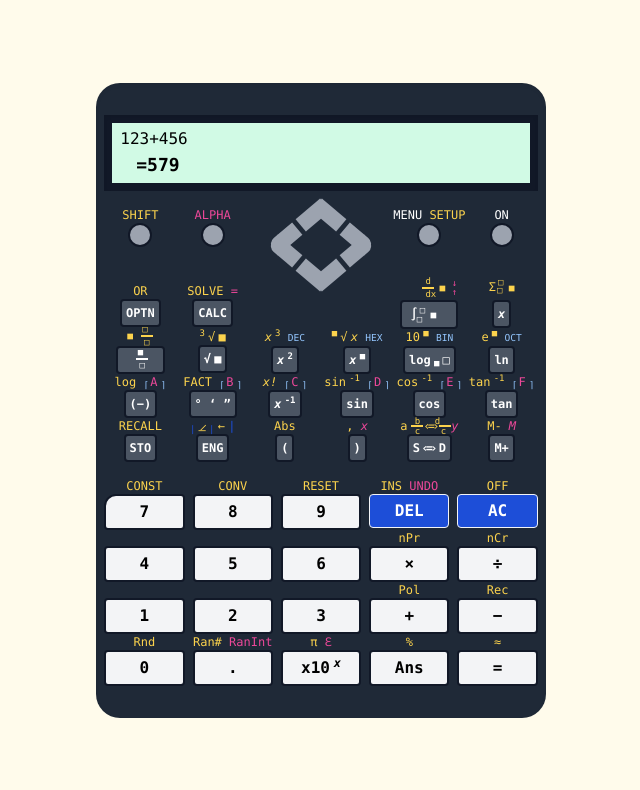
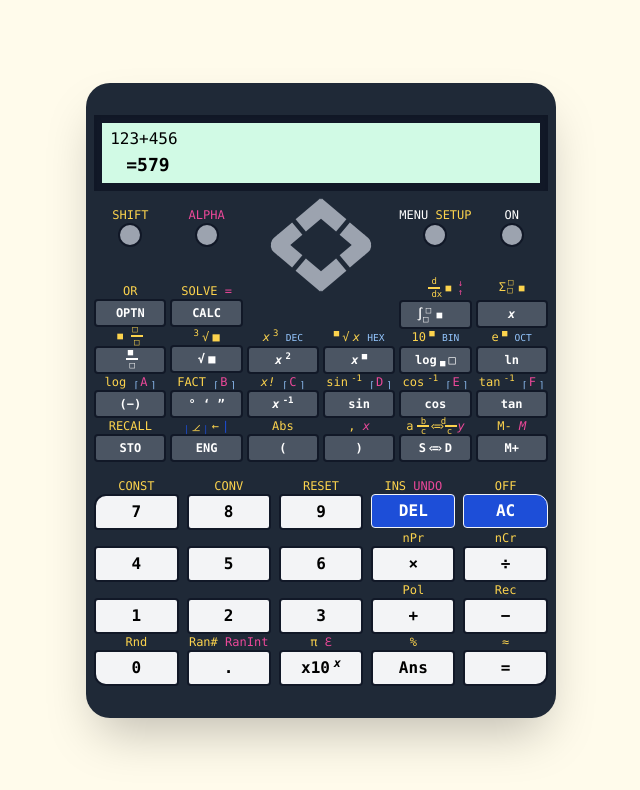
Before and after one commit to pedro-m-g/daily-ui, a website built with Vite: page challenges/004.html in a window 1280 px wide. Shown: the whole page, without its empty margins (319-959 px from the left). Built offline with nearby package versions, Linux system fonts and the light colour scheme.

Commit message:
Adjust buttons to grid

```diff
--- a/challenges/004.html
+++ b/challenges/004.html
@@ -12,7 +12,7 @@
 
 <body>
   <main class="min-h-screen bg-yellow-50 flex items-center justify-center px-2">
-    <div class="bg-gray-800 rounded-3xl shadow-inner pt-8 pb-4 px-2">
+    <div class="bg-gray-800 rounded-3xl shadow-2xl pt-8 pb-4 px-2">
       <div class="bg-gray-900 shadow-inner p-2">
         <div class="bg-green-100 font-mono py-1 px-2">
           <div>
@@ -24,7 +24,7 @@
         </div>
       </div>
       <div class="pt-4">
-        <div class="grid grid-cols-6 font-mono">
+        <div class="grid grid-cols-6 lg:gap-x-1 font-mono">
           <div class="flex flex-col items-center">
             <span class="uppercase text-yellow-300 text-xs">shift</span>
             <div class="w-6 h-6 rounded-full bg-gray-400 border-2 border-gray-900 hover:bg-gray-300 cursor-pointer">
@@ -64,8 +64,9 @@
             </div>
           </div>
           <div class="flex flex-col items-center">
-            <span class="uppercase text-white text-xs">
-              menu <span class="text-yellow-300">setup</span>
+            <span class="uppercase text-white text-xs -space-x-3 lg:-space-x-0">
+              <span class="relative -left-2 lg:-left-0">menu</span>
+              <span class="text-yellow-300">setup</span>
             </span>
             <div class="w-6 h-6 rounded-full bg-gray-400 border-2 border-gray-900 hover:bg-gray-300 cursor-pointer">
             </div>
@@ -78,7 +79,7 @@
           <div class="flex flex-col items-center">
             <span class="uppercase text-yellow-300 text-xs">or</span>
             <div
-              class="rounded text-white bg-gray-600 hover:bg-gray-500 cursor-pointer uppercase text-xs text-center font-semibold border-2 border-gray-900 p-1">
+              class="w-full rounded text-white bg-gray-600 hover:bg-gray-500 cursor-pointer uppercase text-xs text-center font-semibold border-2 border-gray-900 p-1">
               optn</div>
           </div>
           <div class="flex flex-col items-center">
@@ -87,7 +88,7 @@
               <span class="text-pink-500">=</span>
             </span>
             <div
-              class="rounded text-white bg-gray-600 hover:bg-gray-500 cursor-pointer uppercase text-xs text-center font-semibold border-2 border-gray-900 p-1">
+              class="w-full rounded text-white bg-gray-600 hover:bg-gray-500 cursor-pointer uppercase text-xs text-center font-semibold border-2 border-gray-900 p-1">
               calc</div>
           </div>
           <div class="flex flex-col items-center col-start-5">
@@ -106,7 +107,7 @@
               </sub>
             </span>
             <div
-              class="rounded text-white bg-gray-600 hover:bg-gray-500 cursor-pointer uppercase text-xs text-center font-semibold border-2 border-gray-900 p-1">
+              class="w-full rounded text-white bg-gray-600 hover:bg-gray-500 cursor-pointer uppercase text-xs text-center font-semibold border-2 border-gray-900 p-1">
               <span class="pl-1">
                 &#x222b;
                 <sub class="relative -left-2 -bottom-1">
@@ -131,7 +132,7 @@
               <small class="relative -left-4">&#x25A0;</small>
             </span>
             <div
-              class="rounded text-white bg-gray-600 hover:bg-gray-500 cursor-pointer text-xs text-center font-semibold border-2 border-gray-900 p-1">
+              class="w-full rounded text-white bg-gray-600 hover:bg-gray-500 cursor-pointer text-xs text-center font-semibold border-2 border-gray-900 p-1">
               <var>x</var>
             </div>
           </div>
@@ -145,7 +146,7 @@
               </span>
             </span>
             <div
-              class="rounded text-white bg-gray-600 hover:bg-gray-500 cursor-pointer uppercase text-xs text-center font-semibold border-2 border-gray-900 p-1">
+              class="w-full rounded text-white bg-gray-600 hover:bg-gray-500 cursor-pointer uppercase text-xs text-center font-semibold border-2 border-gray-900 p-1">
               <span class="relative -top-1">
                 <sup class="relative left-4">&#x25A0;</sup>
                 <hr class="border border-white inline-block w-3 relative left-0.5" />
@@ -160,7 +161,7 @@
               <span>&#x25A0;</span>
             </span>
             <div
-              class="rounded text-white bg-gray-600 hover:bg-gray-500 cursor-pointer uppercase text-xs text-center font-semibold border-2 border-gray-900 p-1 -space-x-1">
+              class="w-full rounded text-white bg-gray-600 hover:bg-gray-500 cursor-pointer uppercase text-xs text-center font-semibold border-2 border-gray-900 p-1 -space-x-1">
               <span>&Sqrt;</span>
               <span>&#x25A0;</span>
             </div>
@@ -174,7 +175,7 @@
               <small class="uppercase text-blue-300">dec</small>
             </span>
             <div
-              class="rounded text-white bg-gray-600 hover:bg-gray-500 cursor-pointer text-xs text-center font-semibold border-2 border-gray-900 p-1 -space-x-1">
+              class="w-full rounded text-white bg-gray-600 hover:bg-gray-500 cursor-pointer text-xs text-center font-semibold border-2 border-gray-900 p-1 -space-x-1">
               <var>x</var>
               <sup>2</sup>
             </div>
@@ -189,7 +190,7 @@
               <small class="uppercase text-blue-300">hex</small>
             </span>
             <div
-              class="rounded text-white bg-gray-600 hover:bg-gray-500 cursor-pointer text-xs text-center font-semibold border-2 border-gray-900 p-1 -space-x-1">
+              class="w-full rounded text-white bg-gray-600 hover:bg-gray-500 cursor-pointer text-xs text-center font-semibold border-2 border-gray-900 p-1 -space-x-1">
               <var>x</var>
               <sup>&#x25A0;</sup>
             </div>
@@ -203,7 +204,7 @@
               <small class="uppercase text-blue-300">bin</small>
             </span>
             <div
-              class="rounded text-white bg-gray-600 hover:bg-gray-500 cursor-pointer text-xs text-center font-semibold border-2 border-gray-900 p-1 -space-x-1">
+              class="w-full rounded text-white bg-gray-600 hover:bg-gray-500 cursor-pointer text-xs text-center font-semibold border-2 border-gray-900 p-1 -space-x-1">
               <span>log</span>
               <sub>&#x25A0;</sub>
               <span>&#x25A1;</span>
@@ -218,7 +219,7 @@
               <small class="uppercase text-blue-300">oct</small>
             </span>
             <div
-              class="rounded text-white bg-gray-600 hover:bg-gray-500 cursor-pointer text-xs text-center font-semibold border-2 border-gray-900 p-1">
+              class="w-full rounded text-white bg-gray-600 hover:bg-gray-500 cursor-pointer text-xs text-center font-semibold border-2 border-gray-900 p-1">
               ln
             </div>
           </div>
@@ -236,7 +237,7 @@
               </span>
             </span>
             <div
-              class="rounded text-white bg-gray-600 hover:bg-gray-500 cursor-pointer text-xs text-center font-semibold border-2 border-gray-900 p-1">
+              class="w-full rounded text-white bg-gray-600 hover:bg-gray-500 cursor-pointer text-xs text-center font-semibold border-2 border-gray-900 p-1">
               (&minus;)
             </div>
           </div>
@@ -254,7 +255,7 @@
               </span>
             </span>
             <div
-              class="rounded text-white bg-gray-600 hover:bg-gray-500 cursor-pointer text-xs text-center font-semibold border-2 border-gray-900 p-1">
+              class="w-full rounded text-white bg-gray-600 hover:bg-gray-500 cursor-pointer text-xs text-center font-semibold border-2 border-gray-900 p-1">
               &deg;
               &lsquo;
               &rdquo;
@@ -274,7 +275,7 @@
               </span>
             </span>
             <div
-              class="rounded text-white bg-gray-600 hover:bg-gray-500 cursor-pointer text-xs text-center font-semibold border-2 border-gray-900 p-1 -space-x-1">
+              class="w-full rounded text-white bg-gray-600 hover:bg-gray-500 cursor-pointer text-xs text-center font-semibold border-2 border-gray-900 p-1 -space-x-1">
               <var>x</var>
               <sup>-1</sup>
             </div>
@@ -296,7 +297,7 @@
               </span>
             </span>
             <div
-              class="rounded text-white bg-gray-600 hover:bg-gray-500 cursor-pointer text-xs text-center font-semibold border-2 border-gray-900 p-1">
+              class="w-full rounded text-white bg-gray-600 hover:bg-gray-500 cursor-pointer text-xs text-center font-semibold border-2 border-gray-900 p-1">
               sin
             </div>
           </div>
@@ -317,7 +318,7 @@
               </span>
             </span>
             <div
-              class="rounded text-white bg-gray-600 hover:bg-gray-500 cursor-pointer text-xs text-center font-semibold border-2 border-gray-900 p-1">
+              class="w-full rounded text-white bg-gray-600 hover:bg-gray-500 cursor-pointer text-xs text-center font-semibold border-2 border-gray-900 p-1">
               cos
             </div>
           </div>
@@ -338,7 +339,7 @@
               </span>
             </span>
             <div
-              class="rounded text-white bg-gray-600 hover:bg-gray-500 cursor-pointer text-xs text-center font-semibold border-2 border-gray-900 p-1">
+              class="w-full rounded text-white bg-gray-600 hover:bg-gray-500 cursor-pointer text-xs text-center font-semibold border-2 border-gray-900 p-1">
               tan
             </div>
           </div>
@@ -347,7 +348,7 @@
               recall
             </span>
             <div
-              class="uppercase rounded text-white bg-gray-600 hover:bg-gray-500 cursor-pointer text-xs text-center font-semibold border-2 border-gray-900 p-1">
+              class="uppercase w-full rounded text-white bg-gray-600 hover:bg-gray-500 cursor-pointer text-xs text-center font-semibold border-2 border-gray-900 p-1">
               sto
             </div>
           </div>
@@ -363,7 +364,7 @@
               <span class="text-blue-700">|</span>
             </span>
             <div
-              class="uppercase rounded text-white bg-gray-600 hover:bg-gray-500 cursor-pointer text-xs text-center font-semibold border-2 border-gray-900 p-1">
+              class="uppercase w-full rounded text-white bg-gray-600 hover:bg-gray-500 cursor-pointer text-xs text-center font-semibold border-2 border-gray-900 p-1">
               eng
             </div>
           </div>
@@ -372,7 +373,7 @@
               Abs
             </span>
             <div
-              class="rounded text-white bg-gray-600 hover:bg-gray-500 cursor-pointer text-xs text-center font-semibold border-2 border-gray-900 p-1">
+              class="w-full rounded text-white bg-gray-600 hover:bg-gray-500 cursor-pointer text-xs text-center font-semibold border-2 border-gray-900 p-1">
               (
             </div>
           </div>
@@ -382,7 +383,7 @@
               <var class="text-pink-500">x</var>
             </span>
             <div
-              class="rounded text-white bg-gray-600 hover:bg-gray-500 cursor-pointer text-xs text-center font-semibold border-2 border-gray-900 p-1">
+              class="w-full rounded text-white bg-gray-600 hover:bg-gray-500 cursor-pointer text-xs text-center font-semibold border-2 border-gray-900 p-1">
               )
             </div>
           </div>
@@ -407,7 +408,7 @@
               <var class="text-pink-500">y</var>
             </span>
             <div
-              class="rounded text-white bg-gray-600 hover:bg-gray-500 cursor-pointer text-xs text-center font-semibold border-2 border-gray-900 p-1 -space-x-1.5">
+              class="w-full rounded text-white bg-gray-600 hover:bg-gray-500 cursor-pointer text-xs text-center font-semibold border-2 border-gray-900 p-1 -space-x-1.5">
               <span>S</span>
               <span class="-space-x-2.5">
                 <span>&lsaquo;</span>
@@ -425,7 +426,7 @@
               <var class="text-pink-500 uppercase">m</var>
             </span>
             <div
-              class="uppercase rounded text-white bg-gray-600 hover:bg-gray-500 cursor-pointer text-xs text-center font-semibold border-2 border-gray-900 p-1 -space-x-1.5">
+              class="uppercase w-full rounded text-white bg-gray-600 hover:bg-gray-500 cursor-pointer text-xs text-center font-semibold border-2 border-gray-900 p-1 -space-x-1.5">
               m+
             </div>
           </div>
@@ -475,7 +476,7 @@
               off
             </span>
             <div
-              class="uppercase w-full rounded bg-blue-700 hover:bg-blue-600 cursor-pointer text-center font-semibold border border-gray-100 p-1 text-white">
+              class="uppercase w-full rounded rounded-tr-xl bg-blue-700 hover:bg-blue-600 cursor-pointer text-center font-semibold border border-gray-100 p-1 text-white">
               ac
             </div>
           </div>
@@ -562,7 +563,7 @@
               Rnd
             </span>
             <div
-              class="w-full rounded bg-gray-100 hover:bg-gray-200 cursor-pointer text-center font-semibold border-2 border-gray-900 p-1">
+              class="w-full rounded rounded-bl-xl bg-gray-100 hover:bg-gray-200 cursor-pointer text-center font-semibold border-2 border-gray-900 p-1">
               0
             </div>
           </div>
@@ -607,7 +608,7 @@
               &#x2248;
             </span>
             <div
-              class="w-full rounded bg-gray-100 hover:bg-gray-200 cursor-pointer text-center font-semibold border-2 border-gray-900 p-1">
+              class="w-full rounded rounded-br-xl bg-gray-100 hover:bg-gray-200 cursor-pointer text-center font-semibold border-2 border-gray-900 p-1">
               &equals;
             </div>
           </div>
```
